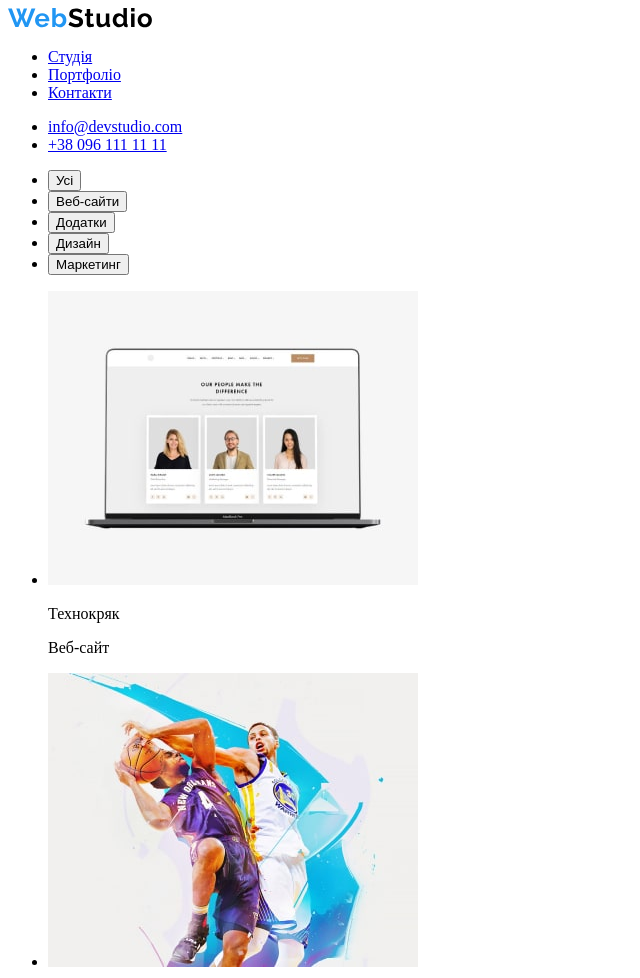
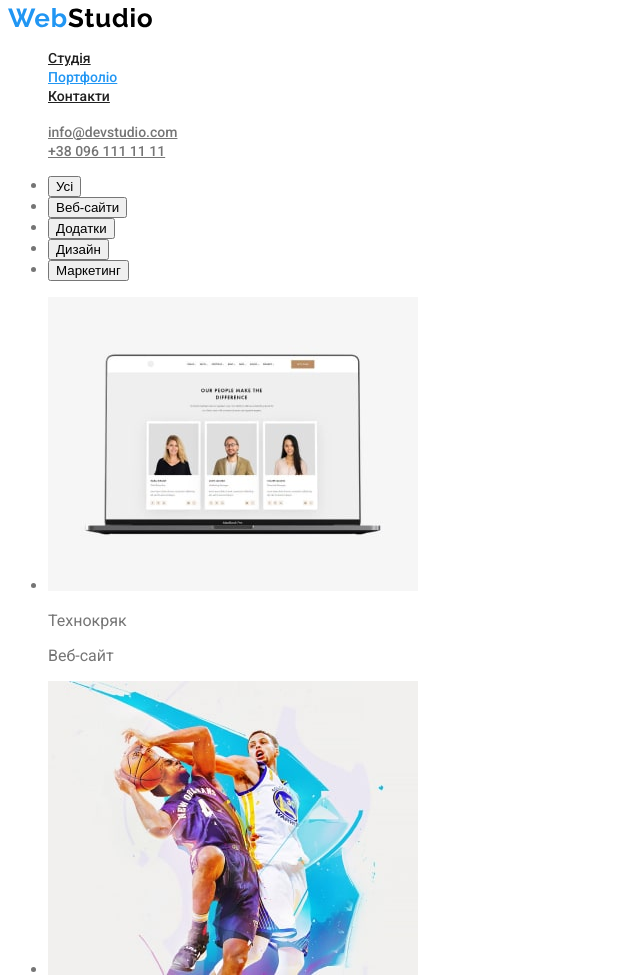
Before and after one commit to Viking3045/goit-markup-hw-02, a plain HTML site: page portfolio.html in a window 1280 px wide. Shown: the top 978 px of the page, without its empty margins (0-640 px from the left). Drawn offline with Linux system fonts and the light colour scheme.

Commit message:
додаю початкові стилі портфоліо

```diff
--- a/portfolio.html
+++ b/portfolio.html
@@ -13,22 +13,27 @@
     />
     <title>portfolio</title>
   </head>
-  <body class="body">
+  <body class="page">
     <header>
-       <a href="index.html" ><img src="./imges/logo.svg" alt="Logo"></a>
+      <a href="index.html"><img src="./imges/logo.svg" alt="Logo" /></a>
       <nav>
-        <ul>
+        <ul class="site-nav list">
           <li><a class="link" href="./index.html">Студія</a></li>
-          <li><a class="link"href="./portfolio.html">Портфоліо</a></li>
-          <li><a class="link"href="#">Контакти</a></li>
+          <li><a class="link curent" href="./portfolio.html">Портфоліо</a></li>
+          <li><a class="link" href="#">Контакти</a></li>
         </ul>
       </nav>
-      <ul>
-        <li><a class="link" href="mailto:info@devstudio.com">info@devstudio.com</a></li>
+      <ul class="auth-nav list">
+        <li>
+          <a class="link" href="mailto:info@devstudio.com"
+            >info@devstudio.com</a
+          >
+        </li>
         <li><a class="link" href="tel:+380961111111">+38 096 111 11 11</a></li>
       </ul>
     </header>
     <main>
+      <!-- кнопки -->
       <section>
         <ul>
           <li><button type="button">Усі</button></li>
@@ -38,6 +43,7 @@
           <li><button type="button">Маркетинг</button></li>
         </ul>
       </section>
+      <!--блоки -->
       <section>
         <ul>
           <li>
@@ -120,11 +126,11 @@
         </ul>
       </section>
     </main>
-    <footer>
-       <a href="index.html" ><img src="./imges/logo.svg" alt="Logo"></a>
-      <address>м. Київ, пр-т Лесі Українки, 26</address>
-      <a href="mailto:info@devstudio.com">info@devstudio.com</a>
-      <a href="tel:+380961111111">+38 096 111 11 11</a>
+    <footer class="footer">
+      <a href="index.html"><img src="./imges/logofooter.svg" alt="Logo" /></a>
+      <address class="address">м. Київ, пр-т Лесі Українки, 26</address>
+      <a class="link" href="mailto:info@devstudio.com">info@devstudio.com</a>
+      <a class="link" href="tel:+380961111111">+38 096 111 11 11</a>
     </footer>
   </body>
 </html>
```
